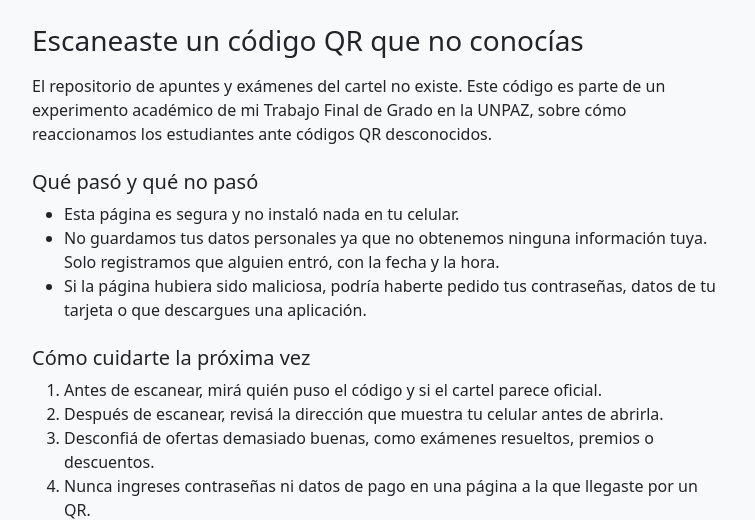
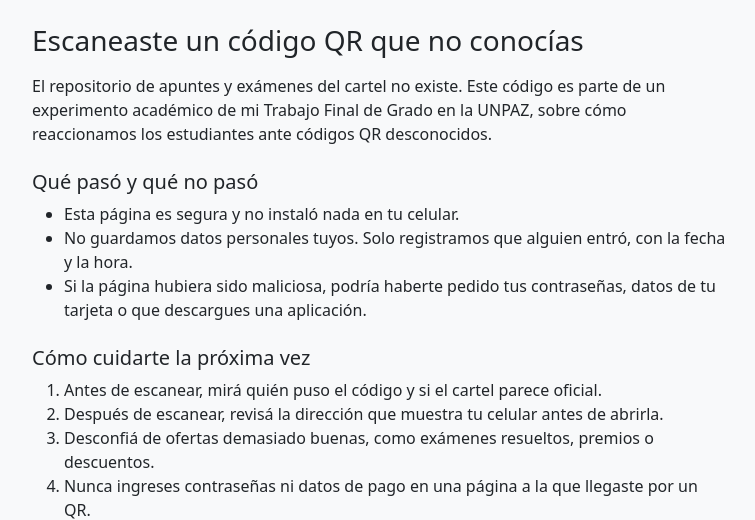
Before and after one commit to delriol/tfg-encuesta-ciberseguridad, a Flask app: page /qr in a window 1280 px wide. Shown: the top 520 px of the page, without its empty margins (260-1015 px from the left). Run offline with Flask 3, Linux system fonts and the light colour scheme; parts of the project's set-up code (start-up, migrations or seed data) failed here and were passed over; some libraries are stand-ins or nearby versions.

Commit message:
Ajusta el aviso de datos de la página QR
Co-Authored-By: Claude Opus 5.5 <noreply@anthropic.com>
Claude-Session: https://claude.ai/code/session_01V1Dfbk3QjD7N2J82r1KJG6

```diff
--- a/app/templates/qr.html
+++ b/app/templates/qr.html
@@ -7,7 +7,7 @@
 <h2 class="h5 mt-4">Qué pasó y qué no pasó</h2>
 <ul>
   <li>Esta página es segura y no instaló nada en tu celular.</li>
-  <li>No guardamos tus datos personales ya que no obtenemos ninguna información tuya. Solo registramos que alguien entró, con la fecha y la hora.</li>
+  <li>No guardamos datos personales tuyos. Solo registramos que alguien entró, con la fecha y la hora.</li>
   <li>Si la página hubiera sido maliciosa, podría haberte pedido tus contraseñas, datos de tu tarjeta o que descargues una aplicación.</li>
 </ul>
 
```
